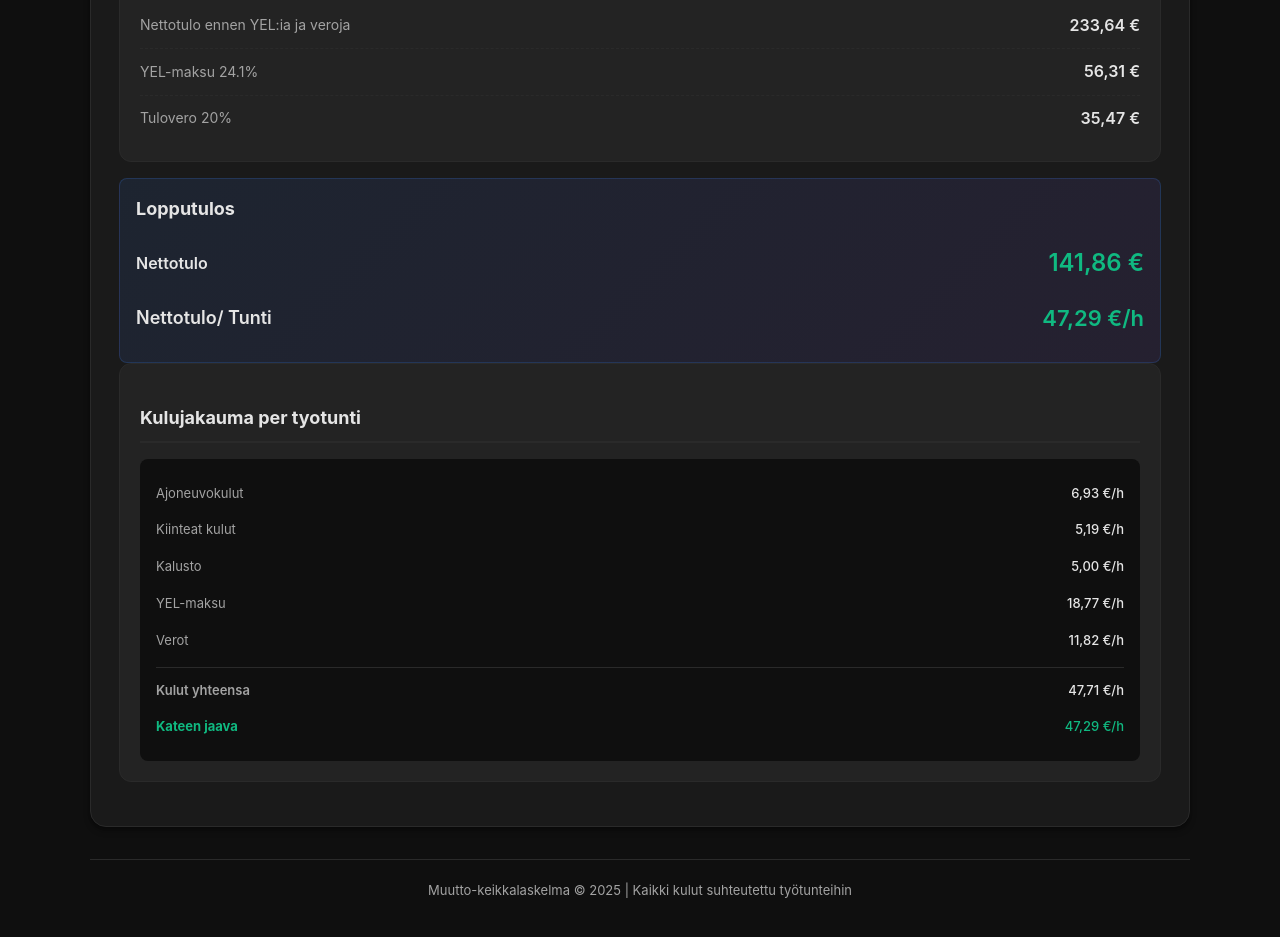
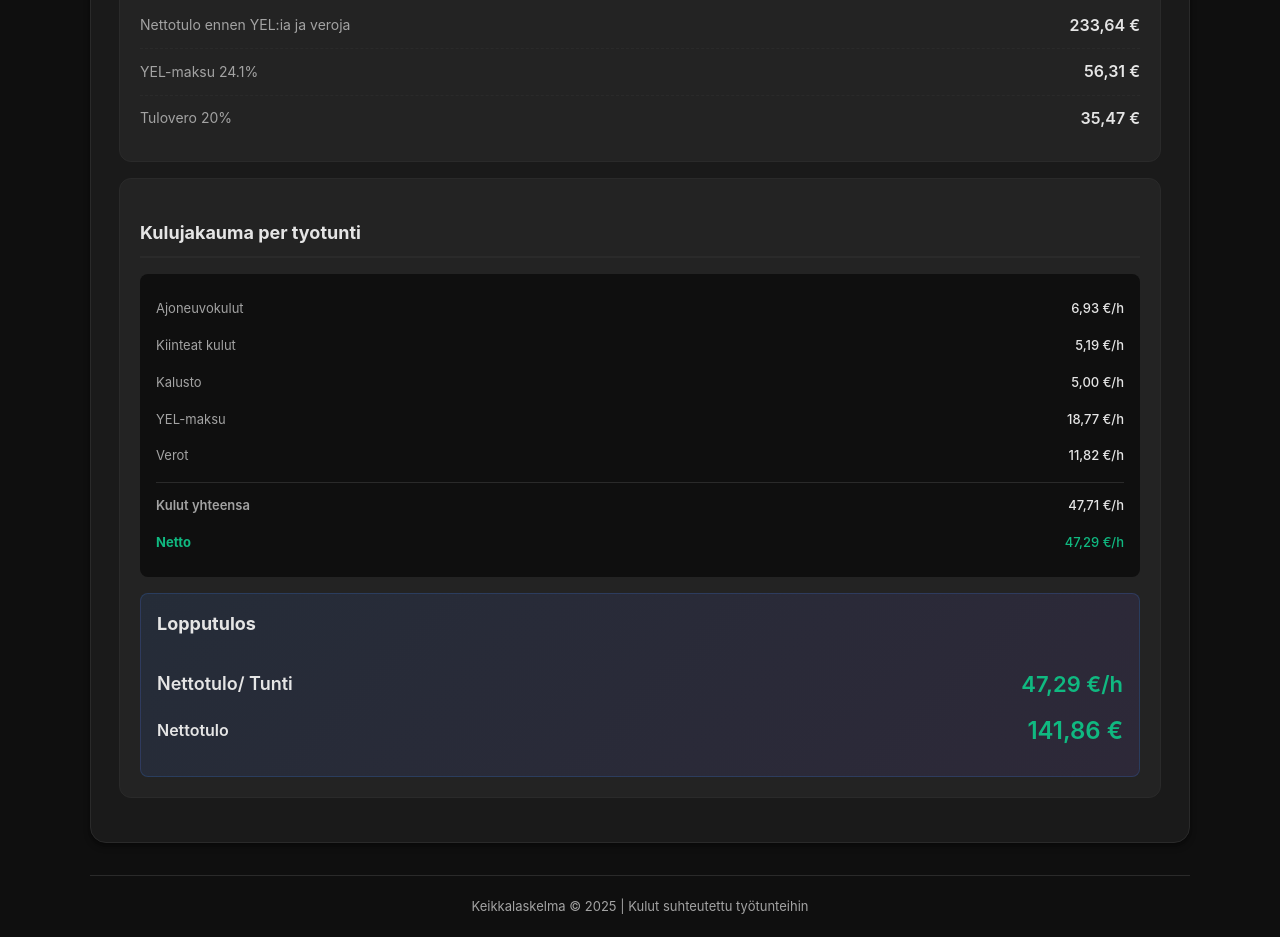
Before and after one commit to Moontags/Keikkalaskuri, a plain HTML site: page index.html in a window 1280 px wide. Shown: the part 2463-3400 px from the top of the page. Drawn offline with Linux system fonts and the light colour scheme.

Commit message:
Nettotulo to bottom of page

```diff
--- a/index.html
+++ b/index.html
@@ -346,7 +346,7 @@
     </div>
 
     <footer>
-      Muutto-keikkalaskelma © 2025 | Kaikki kulut suhteutettu työtunteihin
+      Keikkalaskelma © 2025 | Kulut suhteutettu työtunteihin
     </footer>
   </div>
 
@@ -498,17 +498,7 @@ function render(){
       </div>
     </div>
 
-    <div class="highlight">
-      <div class="section-title" style="margin-top:0; border:none;">Lopputulos</div>
-      <div class="line line-big" style="border:none; padding-top:0;">
-        <div class="line-label" style="font-size:16px; font-weight:600; color:var(--text);">Nettotulo</div>
-        <div class="line-value" style="font-size:24px;">${euro(netAfterTax)}</div>
-      </div>
-      <div class="line" style="border:none; padding-top:8px;">
-        <div class="line-label" style="font-size:18px; font-weight:600; color:var(--text);">Nettotulo/ Tunti</div>
-        <div class="line-value" style="font-size:22px; color:${netPerHour > 20 ? 'var(--success)' : netPerHour > 10 ? 'var(--warning)' : 'var(--danger)'};">${euro(netPerHour)}/h</div>
-      </div>
-    </div>
+
 
     <div class="result-card">
       <div class="section-title">Kulujakauma per tyotunti</div>
@@ -523,10 +513,22 @@ function render(){
           <span class="value">${euro(costsPerHour + yelPerHour + taxPerHour)}/h</span>
         </div>
         <div class="breakdown-item" style="font-weight:700; color:var(--success);">
-          <span>Kateen jaava</span>
+          <span>Netto</span>
           <span class="value" style="color:${netPerHour > 20 ? 'var(--success)' : netPerHour > 10 ? 'var(--warning)' : 'var(--danger)'};">${euro(netPerHour)}/h</span>
         </div>
       </div>
+
+       <div class="highlight">
+  <div class="section-title" style="margin-top:0; border:none;">Lopputulos</div>
+  <div class="line" style="border:none; padding-top:8px;">
+    <div class="line-label" style="font-size:18px; font-weight:600; color:var(--text);">Nettotulo/ Tunti</div>
+    <div class="line-value" style="font-size:22px; color:${netPerHour > 20 ? 'var(--success)' : netPerHour > 10 ? 'var(--warning)' : 'var(--danger)'};">${euro(netPerHour)}/h</div>
+  </div>
+  <div class="line line-big" style="border:none; padding-top:0;">
+    <div class="line-label" style="font-size:16px; font-weight:600; color:var(--text);">Nettotulo</div>
+    <div class="line-value" style="font-size:24px;">${euro(netAfterTax)}</div>
+  </div>
+</div>
     </div>
   `;
 }
```
